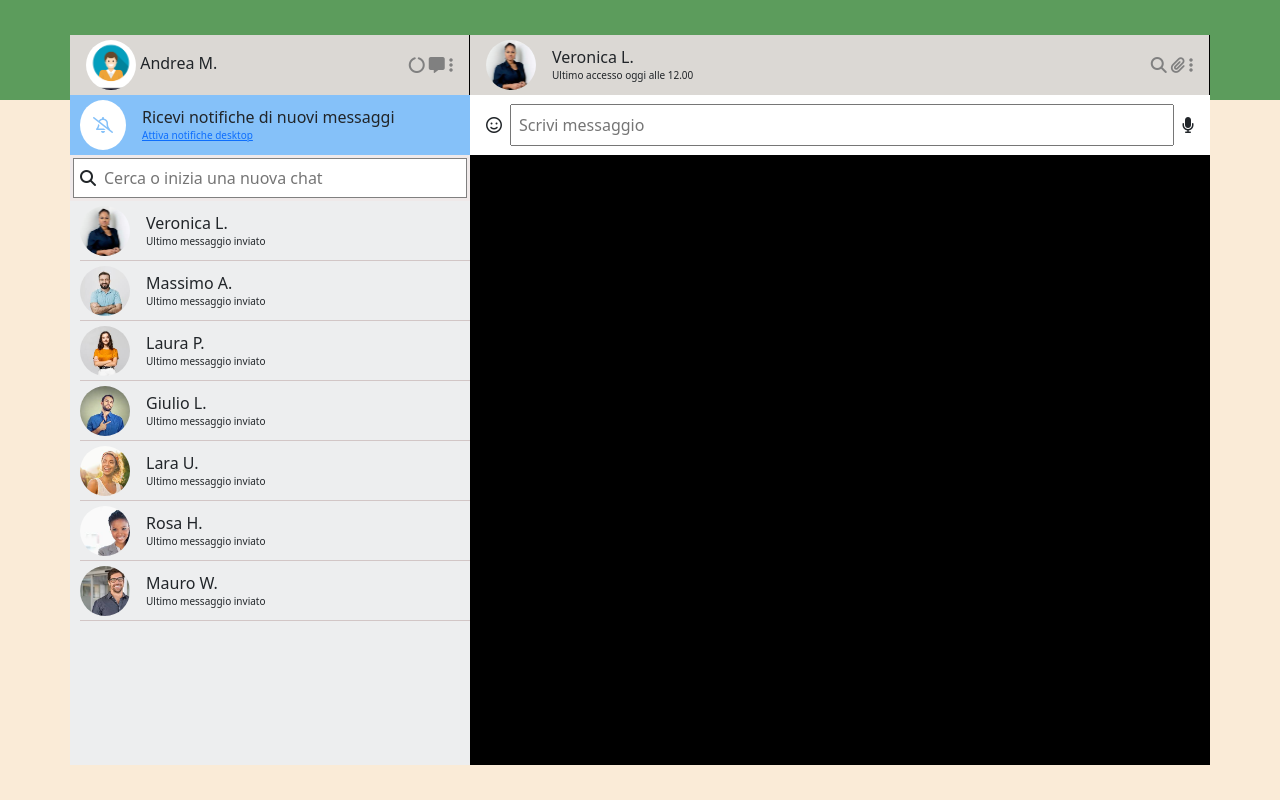
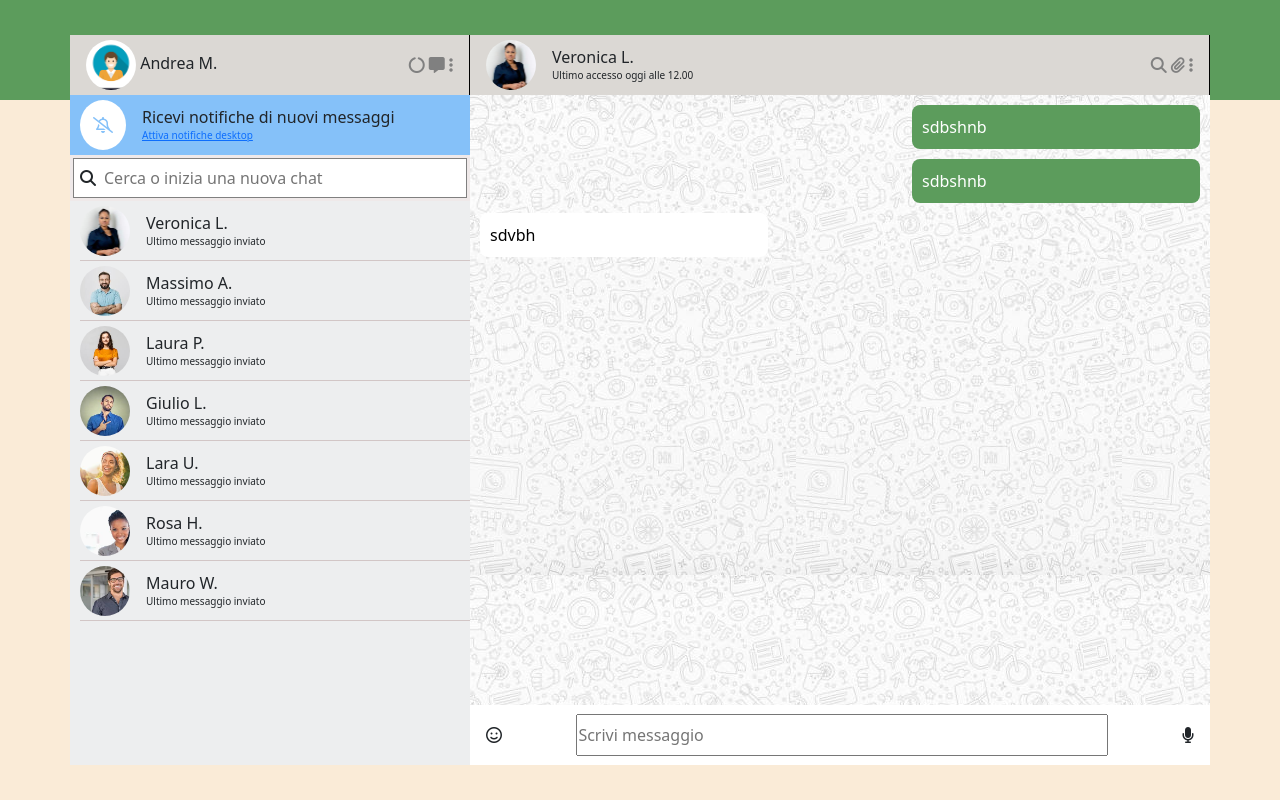
Before and after one commit to Andrea9808/vue-boolzapp, a plain HTML site: page index.html in a window 1280 px wide. Drawn offline with nearby package versions, Linux system fonts and the light colour scheme.

Commit message:
feat: layout

```diff
--- a/css/style.css
+++ b/css/style.css
@@ -35,7 +35,7 @@ body{
 }
 
 .sidebar{
-    width: 400px;
+    min-width: 400px;
     height: 100%;
     background-color: #edeeef;
     overflow-y: auto;
@@ -43,7 +43,7 @@ body{
 
 .chat{
     background-color: black;
-   width: calc(100% - 400px);
+    width: calc(100% - 400px);
 }
 
 /* SIDEBAR */
@@ -133,10 +133,45 @@ img{
 .send_msg{
     height: 60px;
     background-color: white;
+    text-align: center;
+    margin-top: auto;
 }
 
 .input_msg{
-    width: 100%;
-    padding: 7px;
+    width: 80%;
+    padding: 7px 0 ;
     margin: 0 auto;
 }
+
+
+/* MAIN CHAT */
+.main_msg {
+    height: calc(100% - 60px);
+    background-image: url(../img/background1.jpg);
+    display: flex;
+    flex-direction: column;
+}
+
+.messages-container {
+    max-height: calc(100% - 120px);
+    overflow-y: auto;
+    padding: 10px;
+}
+
+.message, .response {
+    max-width: 40%;
+    margin-bottom: 10px;
+    padding: 10px;
+    border-radius: 8px;
+}
+
+.message {
+    background-color: #5c9c5c;
+    color: white;
+    margin-left: auto;
+}
+
+.response {
+    background-color: white;
+    color: black;
+}
--- a/index.html
+++ b/index.html
@@ -32,7 +32,7 @@
             <div class="sidebar">
 
                 <div class="avatar-select d-flex align-items-center justify-content-between">
-                    <div class="px-3 text" >
+                    <div class="px-3 text">
                         <img src="img/user1.png" alt="">
                         <span>Andrea M.</span><br>
                     </div>
@@ -47,7 +47,7 @@
                     <div class="bell">
                         <i class="fa-regular fa-bell-slash"></i>
                     </div>
-                    <div class="px-3 text" >
+                    <div class="px-3 text">
                         <span>Ricevi notifiche di nuovi messaggi</span><br>
                         <a href="#" class="last_msg">Attiva notifiche desktop</a>
                     </div>
@@ -63,7 +63,7 @@
                 <div class="container_card">
                     <div class="card_">
                         <img src="img/persona1.jpg" alt="">
-                        <div class="px-3 text" >
+                        <div class="px-3 text">
                             <span>Veronica L.</span><br>
                             <span class="last_msg">Ultimo messaggio inviato</span>
                         </div>
@@ -125,7 +125,7 @@
 
                 <div class="avatar-select d-flex align-items-center justify-content-between">
 
-                    <div class="px-3 text d-flex align-items-center" >
+                    <div class="px-3 text d-flex align-items-center">
                         <img src="img/persona1.jpg" alt="">
                         <div class="px-3">
                             <span>Veronica L.</span><br>
@@ -141,34 +141,40 @@
                 </div>
 
                 <div class="main_msg">
+                    <div class="messages-container" id="messages-container">
 
+                        <div class="message">
+                            <span>sdbshnb</span>
+                        </div>
+                        <div class="message">
+                            <span>sdbshnb</span>
+                        </div>
 
-
+                        <div class="response">
+                            <span>sdvbh</span>
+                        </div>
+                    </div>
 
                     <div class="send_msg d-flex align-items-center justify-content-between px-3">
-                        <div>
+                        <div class="icon_msg">
                             <i class="fa-regular fa-face-smile"></i>
                         </div>
                         <div class="flex-grow-1 px-2">
-                            <input type="text" placeholder="Scrivi messaggio" class="input_msg">
+                            <input type="text" placeholder="Scrivi messaggio" class="input_msg ">
                         </div>
-                        <div>
+                        <div class="icon_msg">
                             <i class="fa-solid fa-microphone"></i>
                         </div>
                     </div>
 
+
                 </div>
+
+            </div>
 
 
 
-
-            </div>
-
         </div>
-
-
-
-    </div>
 
 </body>
 
```
Also changed, not shown: img/background1.jpg (added).
